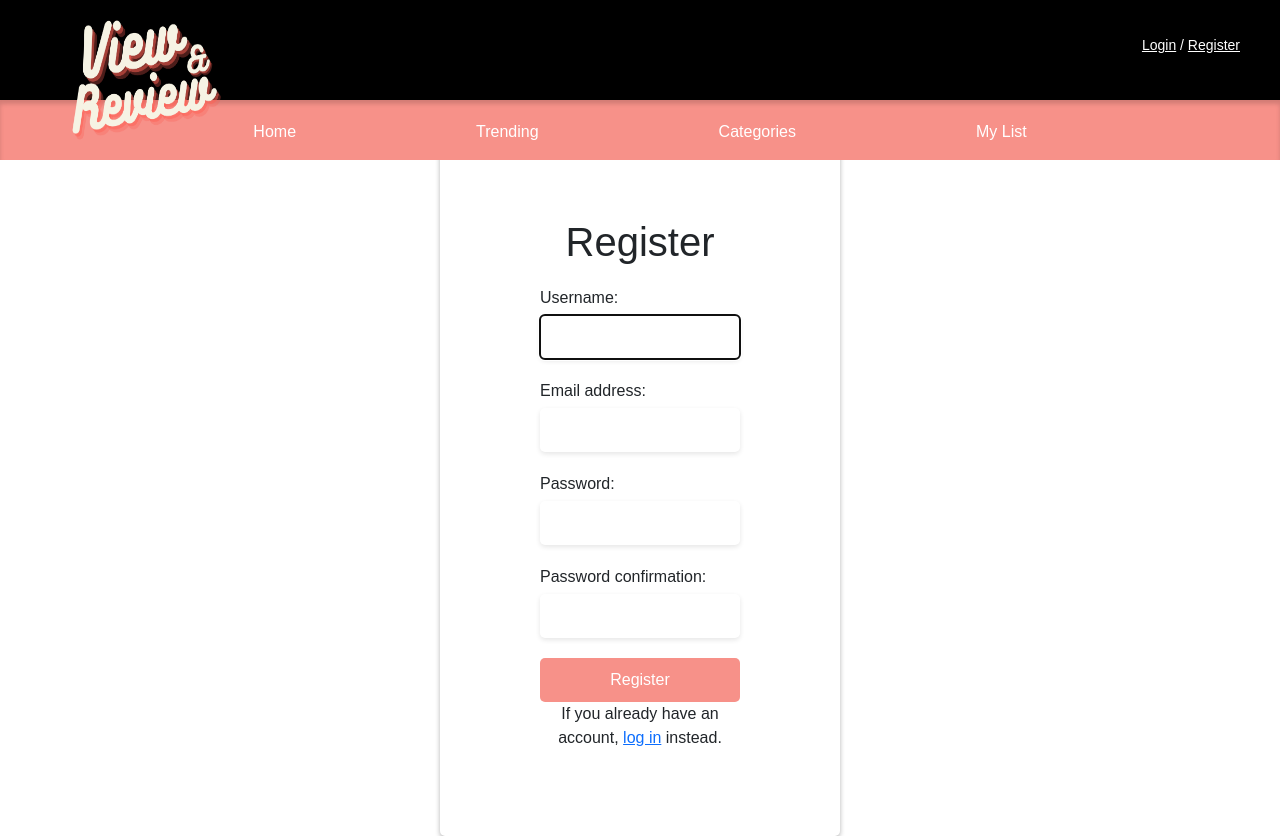
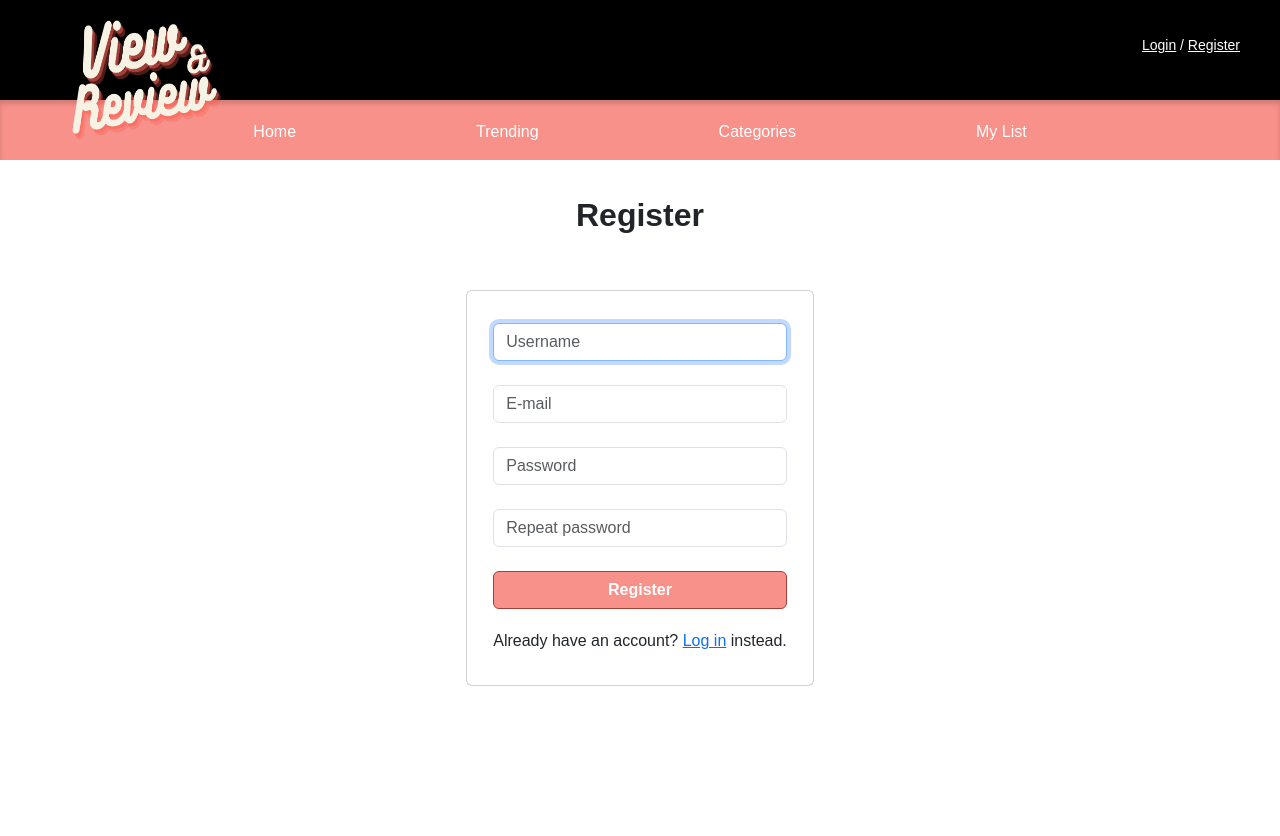
Before and after one commit to jordigarciaventura/view-and-review, a Django app: page /accounts/register/ in a window 1280 px wide. After the commit the page ends 686 px from the top, so only its background shows below. Run offline with Django 4.2, Linux system fonts and the light colour scheme; some libraries are stand-ins or nearby versions.

Commit message:
bootstrapped registration

```diff
--- a/django/templates/registration/login.html
+++ b/django/templates/registration/login.html
@@ -55,7 +55,6 @@
                     class="btn btn-primary d-block w-100 main-button"
                     type="submit"
                     value="login"
-                    style=""
                   >
                     <strong>Login</strong>
                   </button>
--- a/django/templates/registration/logout.html
+++ b/django/templates/registration/logout.html
@@ -15,7 +15,7 @@
         <div class="col-md-6 col-xl-4">
           <div class="card mb-5">
             <div class="card-body d-flex flex-column align-items-center text-justify">
-              <p class="pt-2"><a href="{% url 'login'%}">Click here to login again</a><small> or </small><a href="{% url 'index' %}">go to the main page.</a></p>
+              <p class="pt-2"><a href="{% url 'login'%}">Click here to log in again</a><small> or </small><a href="{% url 'index' %}">go to the main page.</a></p>
             </div>
           </div>
         </div>
--- a/django/templates/registration/register.html
+++ b/django/templates/registration/register.html
@@ -1,36 +1,63 @@
-{% extends "base_generic.html" %}
+{% extends "base_generic.html" %} {% load static %} {% load bootstrap5 %} {%
+bootstrap_css %} {% block content %}
+<div class="container">
+  <section class="py-4 py-xl-5">
+    <div class="container">
+      <div class="row mb-5">
+        <div class="col-md-8 col-xl-6 text-center mx-auto">
+          <h2><strong>Register</strong></h2>
+        </div>
+      </div>
+      <div class="row d-flex justify-content-center">
+        <div class="col-md-6 col-xl-4">
+          <div class="card mb-5">
+            <div class="card-body d-flex flex-column align-items-center">
+              {% if form.errors %}
+              <div class="rounded text-center alert-danger p-auto pt-3 px-3">
+                <small
+                  ><strong>
+                    {% for message in messages %}
+                    <p>{{message}}</p>
+                    {% endfor %}
+                  </strong></small
+                >
+              </div>
+              {% endif %}
+              <form class="text-center" method="POST">
+                {% csrf_token %}
 
-{% block content %}
-{% load static %}
-<link rel="stylesheet" href="{% static 'css/registration/register.css' %}">
-<div class="container">
-	<h1>Register</h1>
-	<form method="POST" action="">
-		{% csrf_token %}
-        <div class="form-group">
-            <label for="username">{{ form.username.label_tag }}</label>
-            {{ form.username }}
+                <div class="pt-3 pb-2 mb-3">{{form.username}}</div>
+
+                <div class="pb-2 mb-3">{{form.email}}</div>
+
+                <div class="pb-2 mb-3">
+                  {{form.password1}} {{ form.password1.errors }}
+                </div>
+
+                <div class="pb-2 mb-3">
+                  {{form.password2}} {{ form.password2.errors }}
+                </div>
+
+                <input type="hidden" name="next" value="{{ next }}" />
+                <div class="pb-1 mb-3">
+                  <button
+                    class="btn btn-primary d-block w-100 main-button"
+                    type="submit"
+                    value="register"
+                  >
+                    <strong>Register</strong>
+                  </button>
+                </div>
+                <p class="text-center">
+                  Already have an account?
+                  <a href="{% url 'login' %}">Log in</a> instead.
+                </p>
+              </form>
+            </div>
+          </div>
         </div>
-        <div class="form-group">
-            <label for="email">{{ form.email.label_tag }}</label>
-            {{ form.email }}
-            {{ form.email.errors }}
-        </div>
-        <div class="form-group">
-            <label>{{ form.password1.label_tag }}</label>
-            {{ form.password1 }}
-            {{ form.password1.errors }}
-        </div>
-        <div class="form-group">
-            <label for="id_password2">{{ form.password2.label_tag }}</label>
-            {{ form.password2 }}
-            {{ form.password2.errors }}
-        </div>
-        {% for message in messages %}
-            <p>{{message}}</p>
-        {% endfor%}
-        <button type="submit" value="Register">Register</button>
-	</form>
-	<p class="text-center">If you already have an account, <a href="{% url 'login' %}">log in</a> instead.</p>
+      </div>
+    </div>
+  </section>
 </div>
 {% endblock %}
--- a/django/web/forms.py
+++ b/django/web/forms.py
@@ -1,3 +1,4 @@
+from typing import Any
 from django import forms
 from django.contrib.auth.forms import UserCreationForm
 from django.contrib.auth.models import User
@@ -5,10 +6,19 @@ from django.contrib.auth.models import User
 import web.models
 
 class RegisterForm(UserCreationForm):
+    username = forms.CharField(max_length=50, widget=forms.TextInput(attrs={'class':'form-control', 'placeholder':'Username'}))
+    email = forms.EmailField(widget=forms.EmailInput(attrs={'class':'form-control', 'placeholder':'E-mail'}))
 
     class Meta:
         model = User
         fields = ["username", "email", "password1", "password2"]
+
+    def __init__(self, *args: Any, **kwargs: Any) -> None:
+        super(RegisterForm, self).__init__(*args, **kwargs)
+        self.fields['password1'].widget.attrs['class'] = 'form-control'
+        self.fields['password1'].widget.attrs['placeholder'] = 'Password'
+        self.fields['password2'].widget.attrs['class'] = 'form-control'
+        self.fields['password2'].widget.attrs['placeholder'] = 'Repeat password'
 
     def save(self, commit=True):
         user = super(RegisterForm, self).save(commit=False)
```
